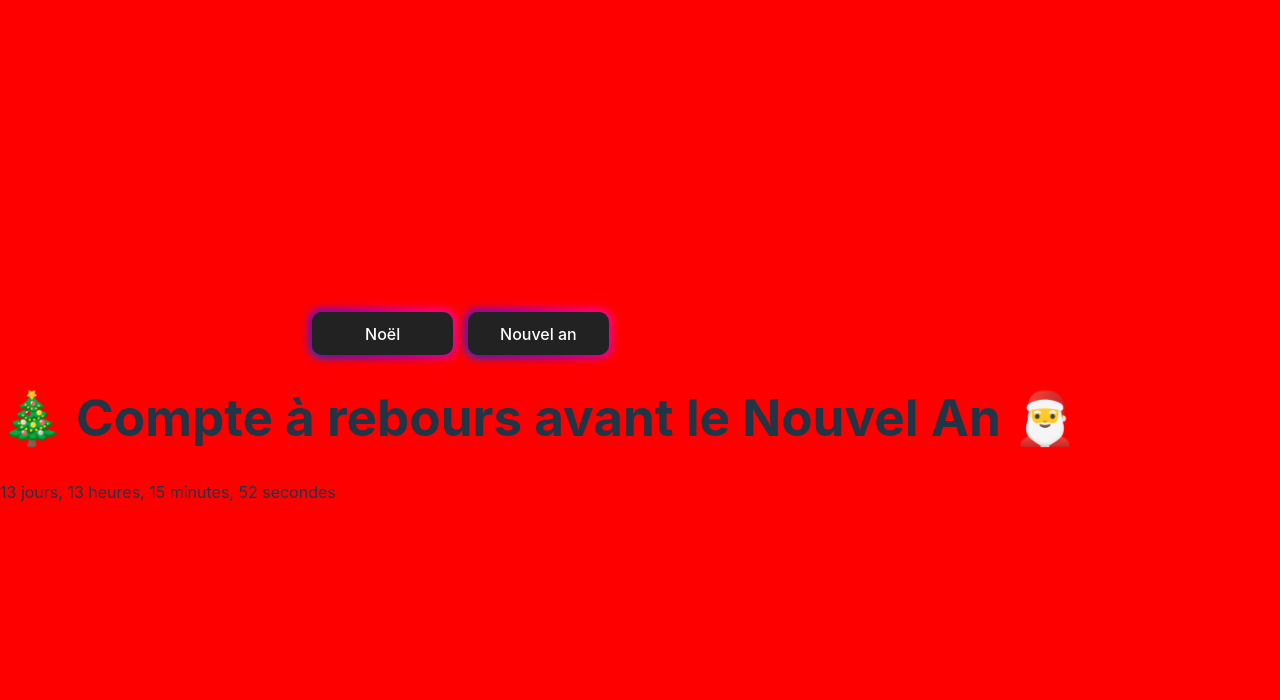
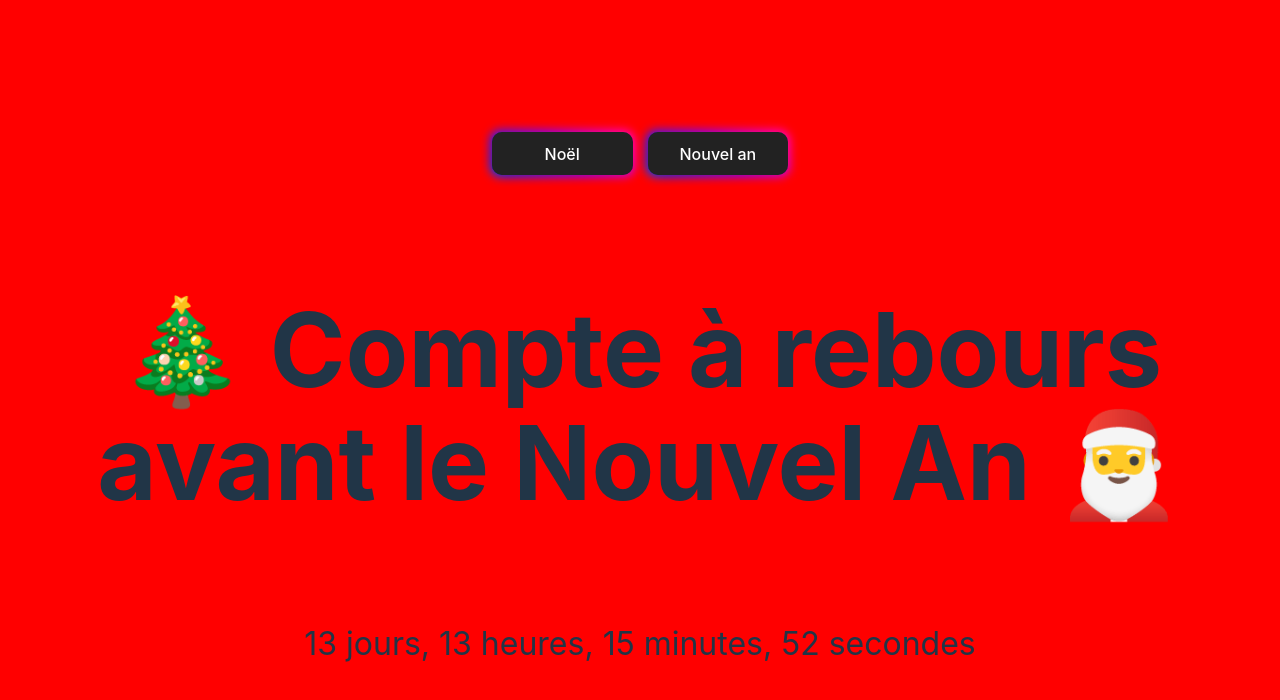
Before and after one commit to ryandecian/ChristmasDay, a React (Vite) app: page /page-new-year in a window 1280 px wide. Shown: the top 700 px of the page. Built offline with nearby package versions, Linux system fonts and the light colour scheme.

Commit message:
Ajustement CSS de la Nav

```diff
--- a/src/components/Nav.css
+++ b/src/components/Nav.css
@@ -1,6 +1,6 @@
 nav {
     display: grid;
-    grid-template-columns: 1fr 1fr 1fr;
+    grid-template-columns: 1fr 1fr;
     gap: 15px;
     text-align: center;
 }
--- a/src/pages/PageNewYear.tsx
+++ b/src/pages/PageNewYear.tsx
@@ -1,5 +1,5 @@
 import { useEffect, useState } from 'react';
-import "./PageChristmasDay.css"
+import "./PageNewYear.css"
 
 function PageNewYear() {
   const calculateTimeDay = () => {
```
